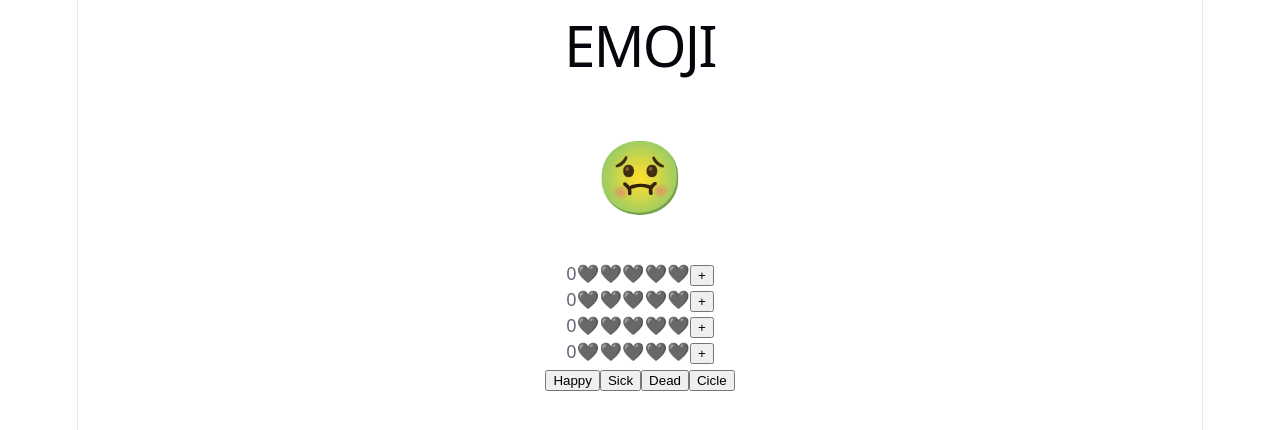
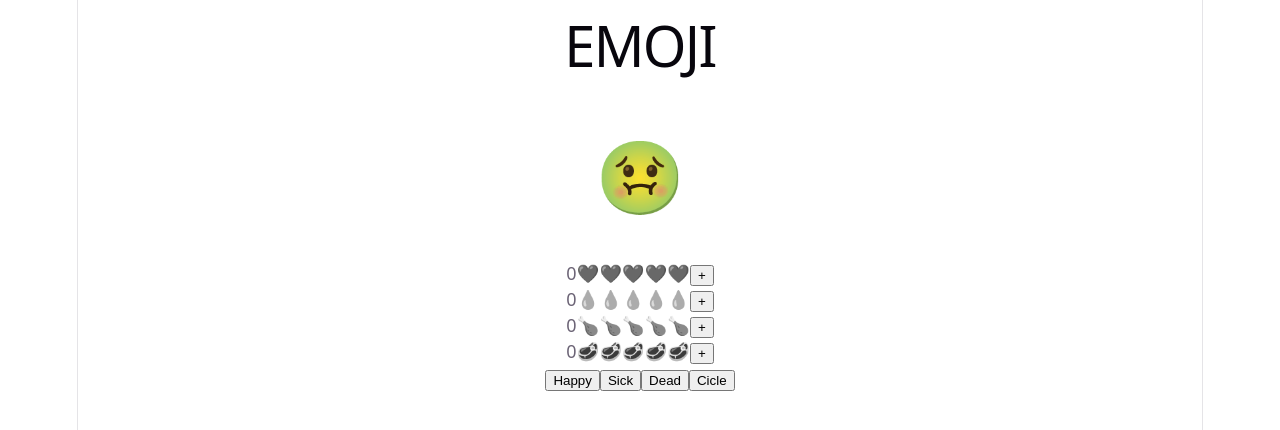
Before and after one commit to ufjf-dcc207/ufjf-dcc207-2026-3-a-atv06-luketar, a React (Vite) app: page / in a window 1280 px wide. Shown: the top 430 px of the page. Built offline with nearby package versions, Linux system fonts and the light colour scheme.

Commit message:
Adiciona outros atributos

```diff
--- a/src/Atributo.tsx
+++ b/src/Atributo.tsx
@@ -2,10 +2,11 @@
 import { useState } from "react";
 import "./Atributo.css";
 
+type AtributosProps = {
+    icone: String;
+};
 
-
-
-export default function Atributo(){
+export default function Atributo({icone} : AtributosProps){
     const[valor, setValor] = useState<number>(0);
 
     function valores(){
@@ -18,8 +19,8 @@ export default function Atributo(){
     }
     return(
         <div className="atributo">
-            {valor}{"❤️".repeat(valor)}
-            <span className="inativo">{"❤️".repeat(5-valor)}</span>
+            {valor}{icone.repeat(valor)}
+            <span className="inativo">{icone.repeat(5-valor)}</span>
             <button onClick={valores}>+</button>
         </div>
     )
--- a/src/Emoji.tsx
+++ b/src/Emoji.tsx
@@ -65,10 +65,10 @@ export default function Emoji(){
             <div className="emoji">
                 {EMOJI_MAP.get(status) || " 🫥"}
             </div>
-            <Atributo />
-            <Atributo />
-            <Atributo />
-            <Atributo />
+            <Atributo icone = "❤️"/>
+            <Atributo icone = "💧"/>
+            <Atributo icone = "🍗"/>
+            <Atributo icone = "🥩"/>
             <div className="acoes">
                 <button onClick={happyClick}>Happy</button>
                 <button onClick={sickClick}>Sick</button>
```
